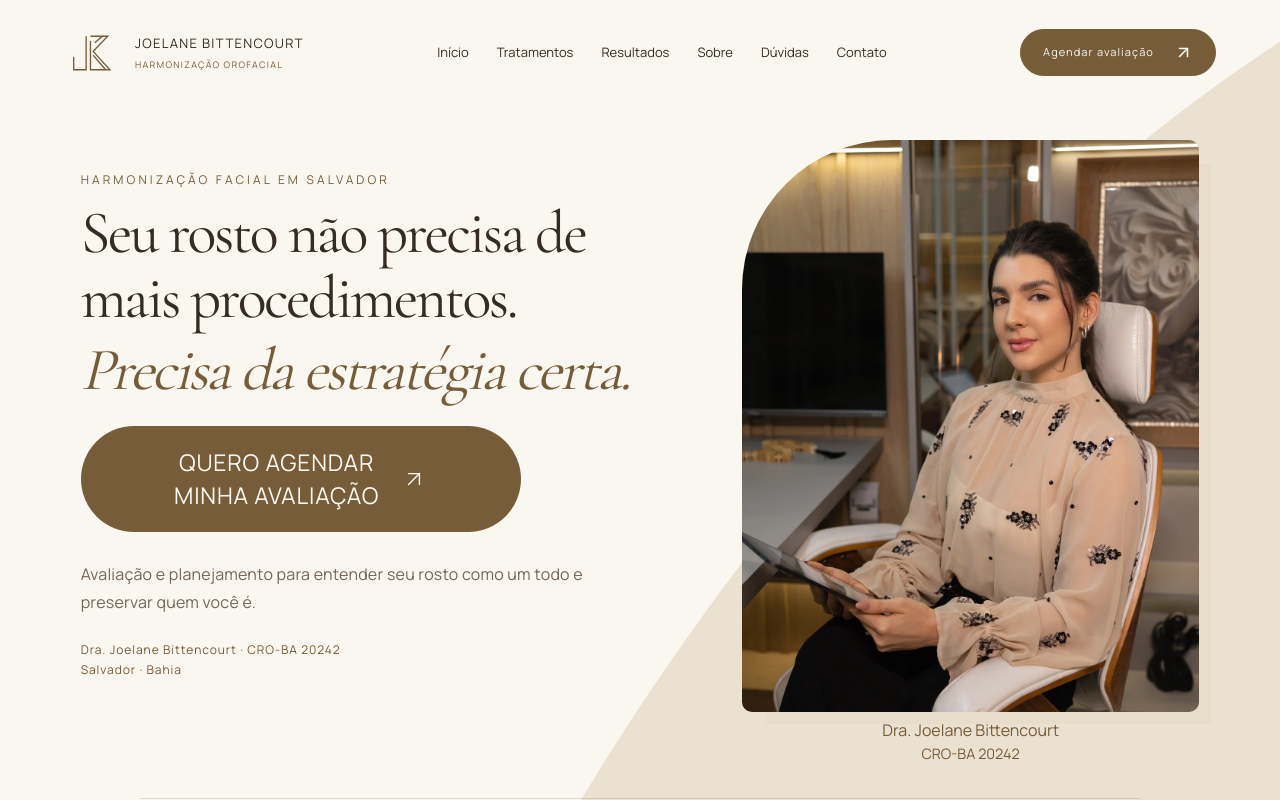
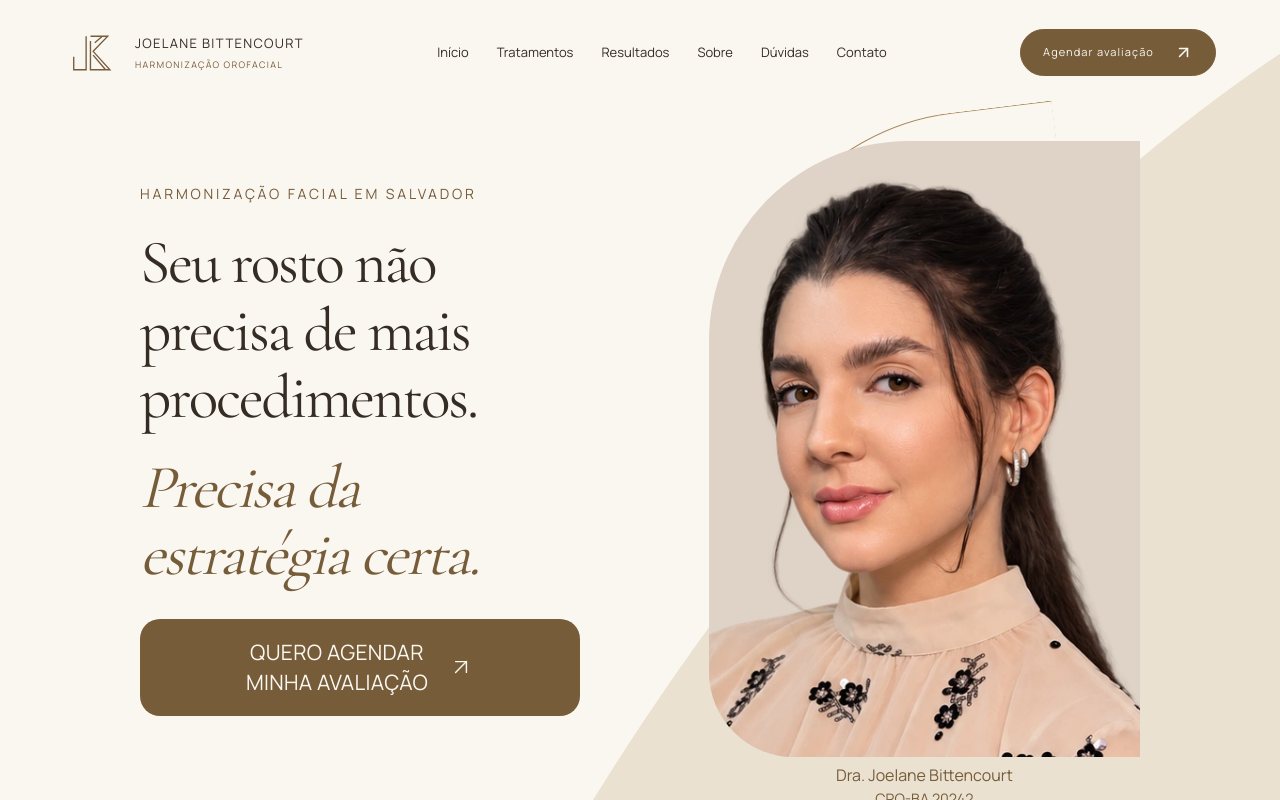
Before and after one commit to brunogbarbosa/dra-joelane-bittencourt, a Next.js app: page / in a window 1280 px wide. Shown: the top 800 px of the page. Built offline with nearby package versions, Linux system fonts and the light colour scheme.

Commit message:
Extend reference hero layout to tablets and desktop

```diff
--- a/app/conversion.css
+++ b/app/conversion.css
@@ -467,3 +467,27 @@
  .conversion-hero .hero-case .comparison-title { font-size: clamp(14px,3.8vw,24px); line-height: 1.3; letter-spacing: -.02em; margin-bottom: 12px; }
  .care-chapter .care-photo { max-width: 330px; }
 }
+
+/* The mobile composition carries through tablet and desktop with a close portrait. */
+@media(min-width:701px) {
+ .conversion-hero.campaign { padding-top: clamp(135px,11vw,170px); }
+ .conversion-hero .hero-introduction { max-width: 1000px; margin-inline: auto; grid-template-columns: minmax(0,1.2fr) minmax(0,1fr); gap: clamp(28px,4vw,64px); align-items: center; }
+ .conversion-hero .hero-introduction .campaign-copy { min-width: 0; }
+ .conversion-hero .hero-introduction .campaign-kicker { max-width: 360px; font-size: clamp(12px,1.1vw,16px); line-height: 1.65; letter-spacing: .2em; margin-bottom: 24px; }
+ .conversion-hero .hero-introduction h1 { max-width: 8em; font-size: clamp(42px,4.8vw,64px); line-height: 1.1; letter-spacing: -.035em; }
+ .conversion-hero .hero-introduction .campaign-title-line { text-wrap: balance; }
+ .conversion-hero .hero-introduction h1 em { display: block; margin-top: 14px; }
+ .conversion-hero .hero-introduction .campaign-subtitle,
+ .conversion-hero .hero-introduction .hero-credentials { display: none; }
+ .conversion-hero .hero-primary-action { margin-top: 30px; width: min(100%,440px); }
+ .conversion-hero .hero-primary-action .hero-booking { min-height: 88px; padding: 20px 24px; gap: 20px; border-radius: 20px; }
+ .conversion-hero .hero-primary-action .hero-booking>span { font-size: clamp(16px,1.65vw,23px); letter-spacing: .015em; }
+ .conversion-hero .hero-doctor { width: 100%; max-width: none; aspect-ratio: .7; margin: 0; }
+ .conversion-hero .hero-doctor::before { content: ''; position: absolute; inset: -22px 12% 7% 9%; border-top: 1px solid var(--rose); border-left: 1px solid var(--rose); border-radius: 240px 0 0 0; transform: rotate(-7deg); }
+ .conversion-hero .hero-doctor .campaign-silhouette { border-radius: 200px 0 0 85px; background: #dfd3c7; box-shadow: none; }
+ .conversion-hero .hero-doctor img { width: 250% !important; height: auto !important; max-width: none; left: -117% !important; top: 20px !important; object-fit: contain; }
+ .conversion-hero .hero-case { width: 100%; max-width: 1000px; }
+ .conversion-hero .hero-case .comparison-title,
+ .conversion-hero .hero-case .hero-result-note { padding-inline: 0; }
+ .conversion-hero .hero-case .comparison-title { font-size: clamp(24px,2.5vw,34px); }
+}
--- a/components/campaign-hero.tsx
+++ b/components/campaign-hero.tsx
@@ -49,10 +49,7 @@ export function CampaignHero() {
         <p className="hero-credentials">Dra. Joelane Bittencourt · CRO-BA 20242<br/>Salvador · Bahia</p>
       </div>
       <figure className="campaign-portrait hero-doctor"><div className="campaign-silhouette">
-        <picture>
-        <source media="(max-width:700px)" srcSet="/images/joelane-hero-mobile.webp"/>
-        <Image src={site.images.hero} alt="Dra. Joelane Bittencourt em seu consultório" fill preload sizes="(max-width:700px) 88vw, 44vw"/>
-        </picture>
+        <Image src="/images/joelane-hero-mobile.webp" alt="Dra. Joelane Bittencourt" fill preload sizes="(max-width:700px) 120vw, (max-width:1200px) 110vw, 1200px"/>
       </div><figcaption className="hero-doctor-name"><span>Dra. {site.name}</span><span>{site.cro}</span></figcaption></figure>
       </div>
       <div className="hero-case">
```
